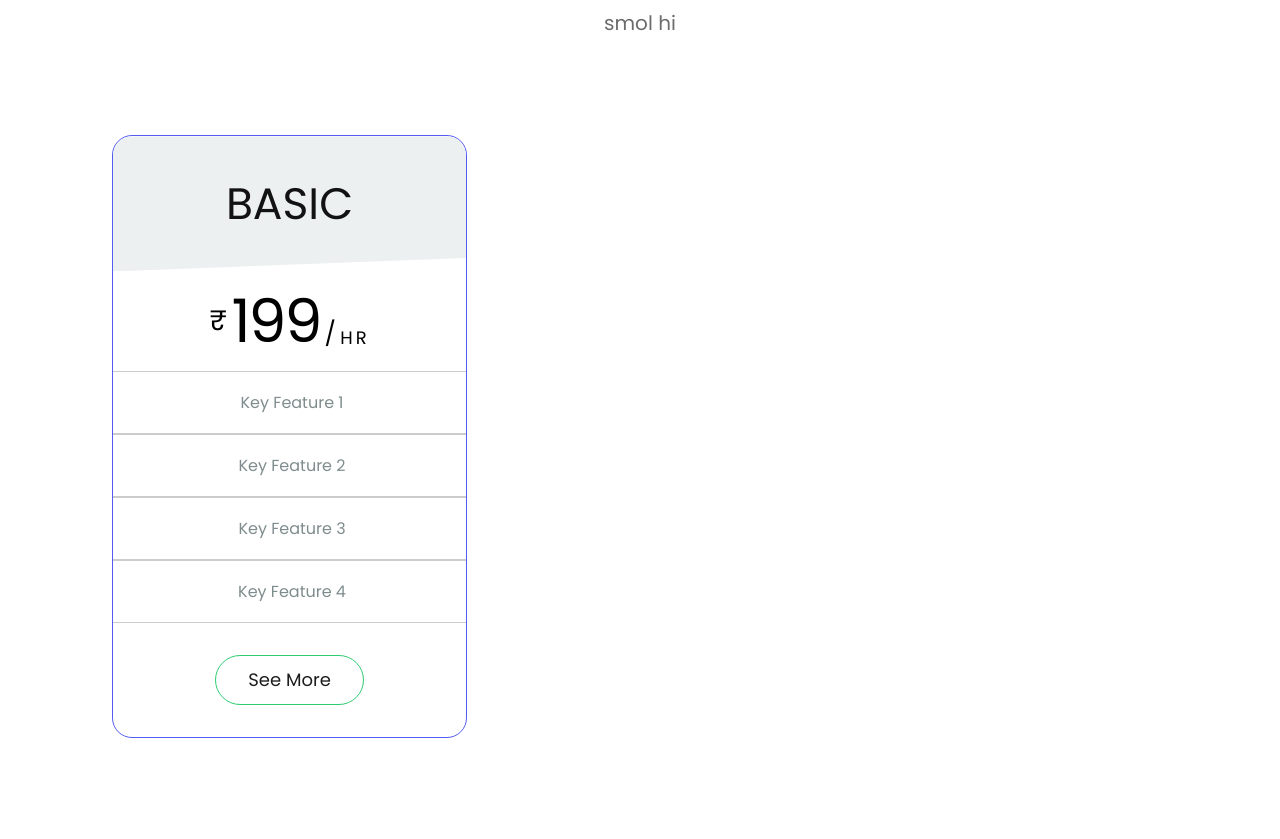
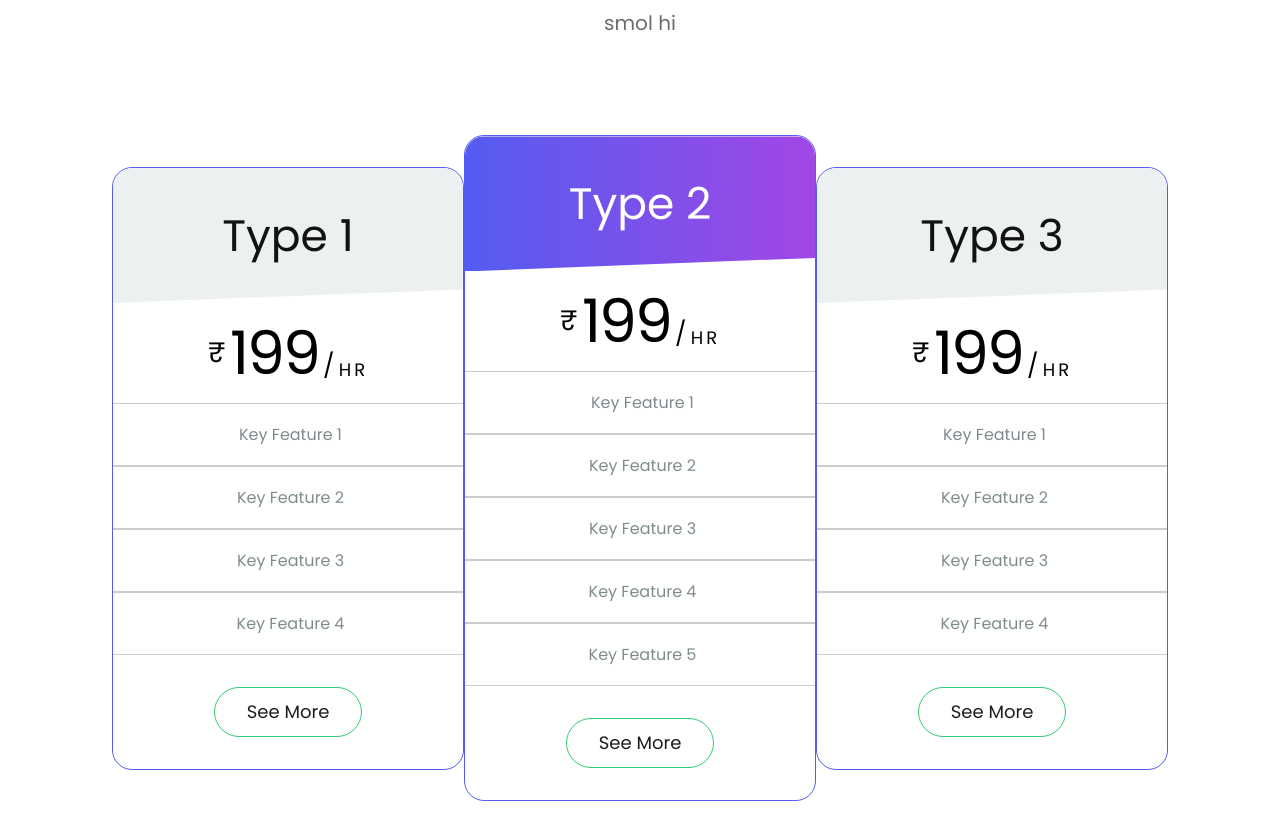
Before and after one commit to RishigheshG/lsm-project, a plain HTML site: page index.html in a window 1280 px wide. Shown: the part 1720-2559 px from the top of the page. Drawn offline with Linux system fonts and the light colour scheme.

Commit message:
changed services

```diff
--- a/index.html
+++ b/index.html
@@ -126,7 +126,50 @@
         <div class="table">
           <div class="basic">
             <div class="b-head">
-              <h3>BASIC</h3>
+              <h3>Type 1</h3>
+            </div>
+            <div class="price">
+              <span class = "sign">₹</span>
+              <span class = "currency">199</span>
+              <span class = "slash">/</span>
+              <span class = "hour">HR</span>
+            </div>
+            <ul>
+              <li><i class="fa fa-chech-circle-o" aria-hidden="true"></i>Key Feature 1</li>
+              <li><i class="fa fa-chech-circle-o" aria-hidden="true"></i>Key Feature 2</li>
+              <li><i class="fa fa-chech-circle-o" aria-hidden="true"></i>Key Feature 3</li>
+              <li><i class="fa fa-chech-circle-o" aria-hidden="true"></i>Key Feature 4</li>
+            </ul>
+            <ul class = "header-btn">
+              <a class = "main-btn btn-two" target= "_blank" href="#">See More</a>
+            </ul>
+          </div>
+
+          <div class="basic standard">
+            <div class="b-head">
+              <h3>Type 2</h3>
+            </div>
+            <div class="price">
+              <span class = "sign">₹</span>
+              <span class = "currency">199</span>
+              <span class = "slash">/</span>
+              <span class = "hour">HR</span>
+            </div>
+            <ul>
+              <li><i class="fa fa-chech-circle-o" aria-hidden="true"></i>Key Feature 1</li>
+              <li><i class="fa fa-chech-circle-o" aria-hidden="true"></i>Key Feature 2</li>
+              <li><i class="fa fa-chech-circle-o" aria-hidden="true"></i>Key Feature 3</li>
+              <li><i class="fa fa-chech-circle-o" aria-hidden="true"></i>Key Feature 4</li>
+              <li><i class="fa fa-chech-circle-o" aria-hidden="true"></i>Key Feature 5</li>
+            </ul>
+            <ul class = "header-btn">
+              <a class = "main-btn btn-two" target= "_blank" href="#">See More</a>
+            </ul>
+          </div>
+
+          <div class="basic">
+            <div class="b-head">
+              <h3>Type 3</h3>
             </div>
             <div class="price">
               <span class = "sign">₹</span>
--- a/style.css
+++ b/style.css
@@ -303,6 +303,13 @@ h6{
   margin-bottom: 6rem;
 }
 
+.pricing .table{
+  display: flex;
+  flex-direction: row;
+  justify-content: space-evenly;
+  align-items: center;
+}
+
 .pricing .basic{
   width: 355px;
   height: 100%;
@@ -319,6 +326,12 @@ h6{
   border-top-right-radius: 20px;
   border-top-left-radius: 20px;
   clip-path: polygon(0 0, 100% 0, 100% 90%, 0 100%);
+}
+
+.pricing .standard h3{
+  background-image: linear-gradient(to right, #535CF1, #A147E4);
+  clip-path: polygon(0 0, 100% 0, 100% 90%, 0 100%);
+  color: #fff;
 }
 
 .pricing .basic .price{
```
